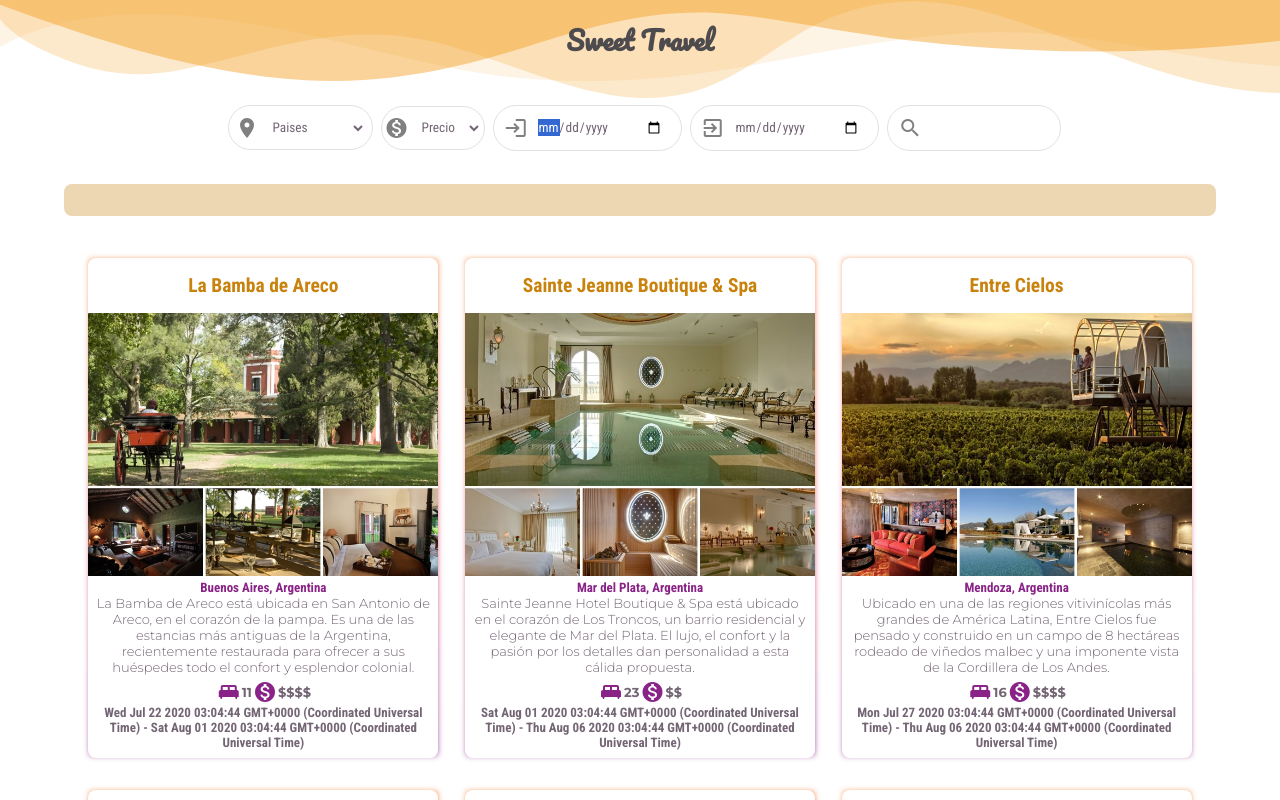
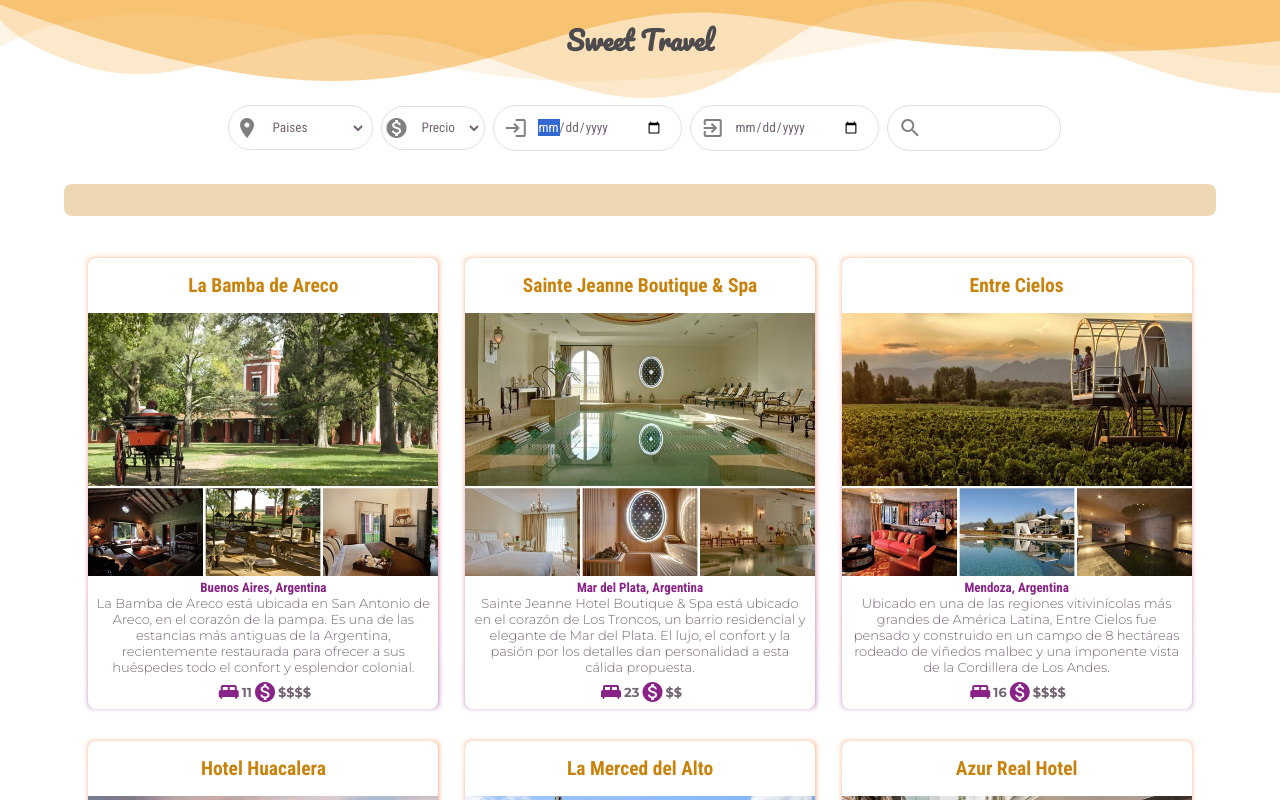
Before and after one commit to cinthylli/sweet, a React (Create React App) app in the folder sweet/: page / in a window 1280 px wide. Shown: the top 800 px of the page. Built offline with nearby package versions, Linux system fonts and the light colour scheme.

Commit message:
ajuste mostrar fecha

```diff
--- a/sweet/src/components/generales/Card.jsx
+++ b/sweet/src/components/generales/Card.jsx
@@ -34,9 +34,9 @@
           <i className="material-icons">{props.icon2 || "exit_to_app"}</i>{" "}
           <span>{props.qty_icon2 === 1 ? ' $ ' : props.qty_icon2 === 2 ? '$$' : props.qty_icon2 === 3 ? '$$$' : "$$$$" || '  '}</span>
         </div>
-        <div className="card-title">
+        {/* <div className="card-title">
           <p>{`${new Date(props.initialDate)} - ${new Date(props.finalDate)}`} </p>
-        </div>
+        </div> */}
         {/* <div className="card-category">
           <i className="material-icons">{props.icon3 || "exit_to_app"}</i>
           {props.qty_icon3 || "4"}
```
